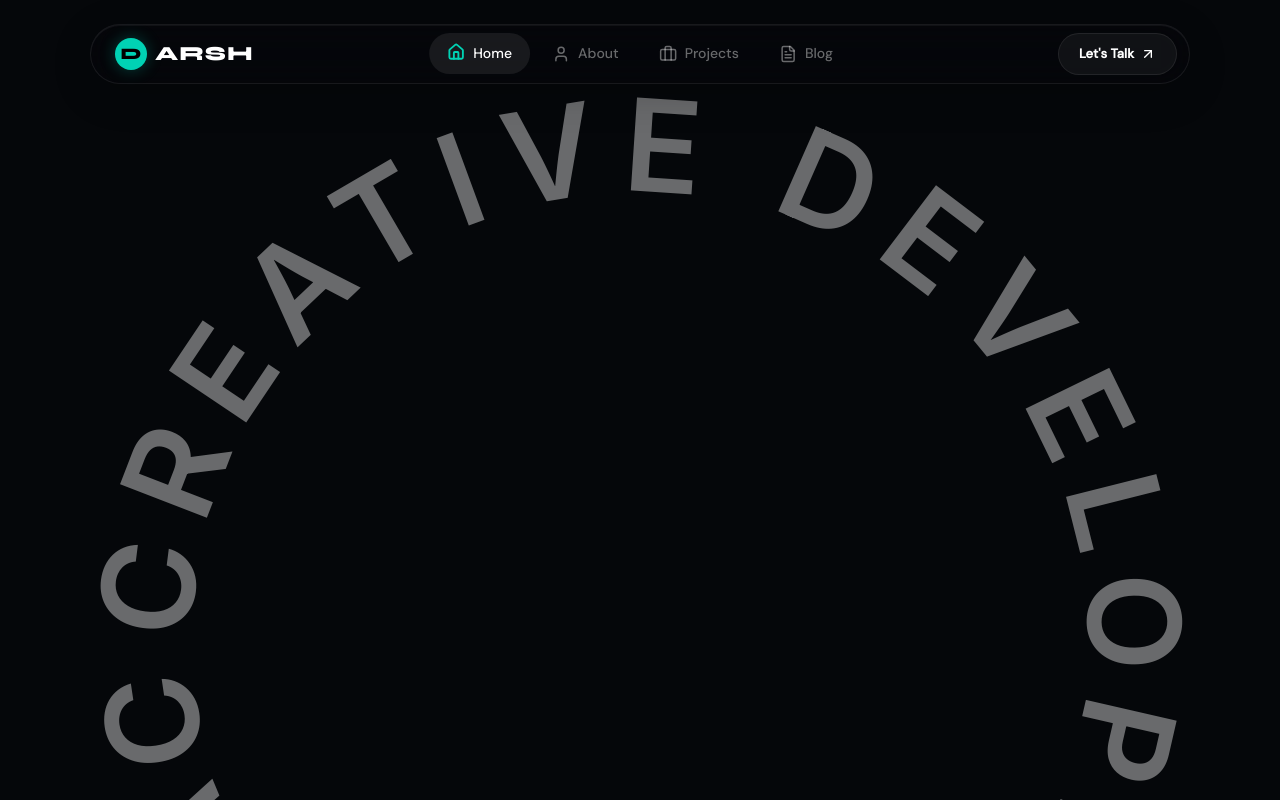
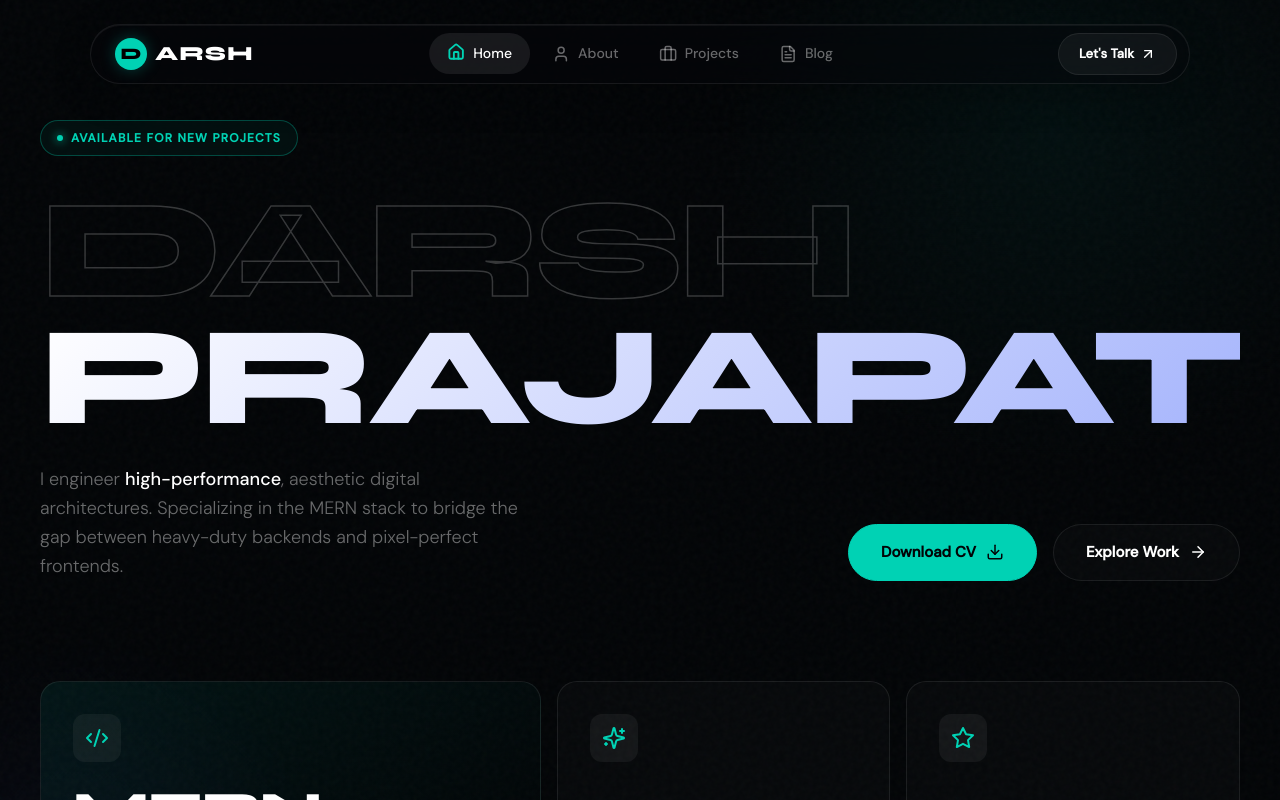
Before and after one commit to DWRSH/portfolio, a React (Vite) app in the folder frontend/: page / in a window 1280 px wide. Shown: the top 800 px of the page. Built offline with nearby package versions, Linux system fonts and the light colour scheme.

Commit message:
Update HomePage.jsx

```diff
--- a/frontend/src/pages/HomePage.jsx
+++ b/frontend/src/pages/HomePage.jsx
@@ -54,7 +54,7 @@ const eliteHomeStyles = `
   /* --- Animations --- */
   @keyframes revealUp {
     from { opacity: 0; transform: translateY(40px); filter: blur(10px); }
-    to   { opacity: 1; transform: translateY(0); filter: blur(0); }
+    to   { opacity: 1; transform: translateY(0); filter: blur(0); }
   }
   @keyframes floatSlow {
     0%, 100% { transform: translate(0, 0); }
@@ -252,6 +252,7 @@ export default function HomePage() {
 
             <h1 className="eh-massive-text reveal-2">
               <span className="eh-text-outline">DARSH</span>
+              <span className="eh-text-solid">PRAJAPATI.</span>
             </h1>
 
             <div className="eh-hero-bottom reveal-3">
```
Lines whose indentation alone changed are shown as unchanged.
